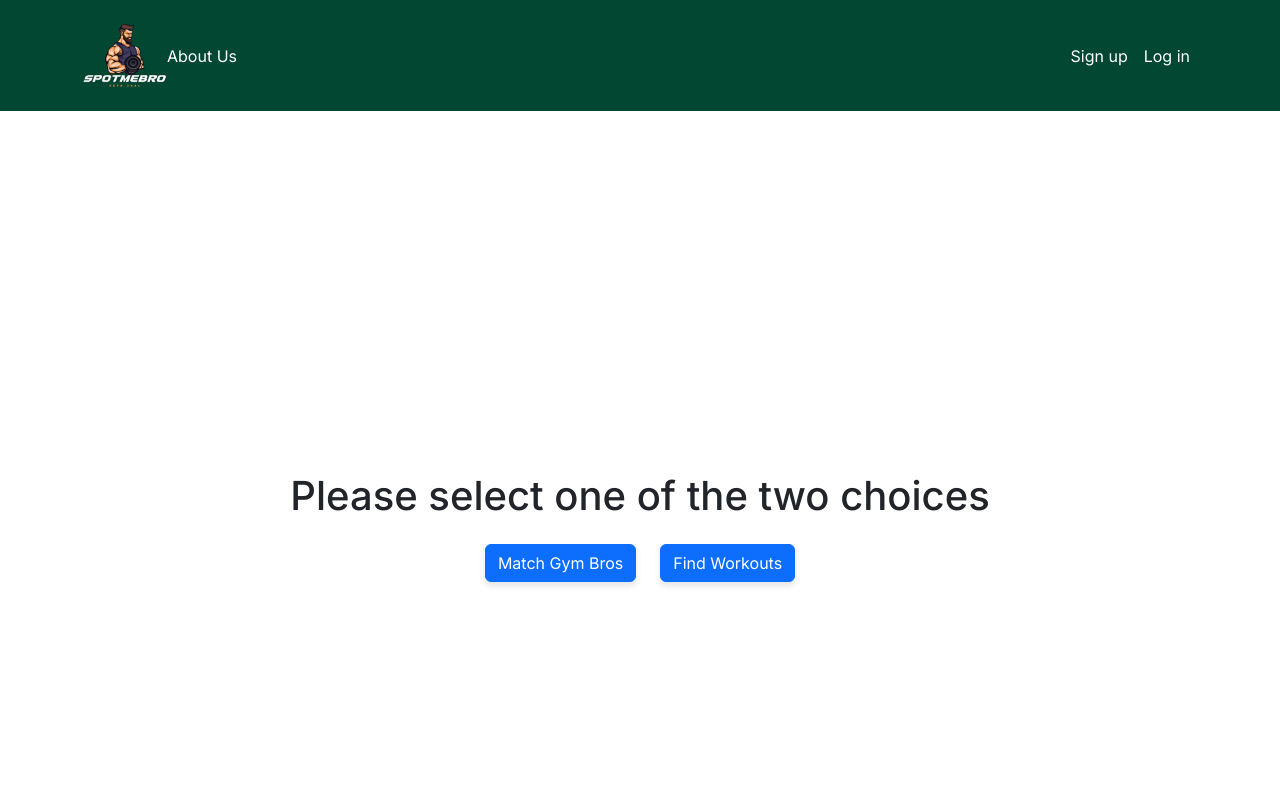
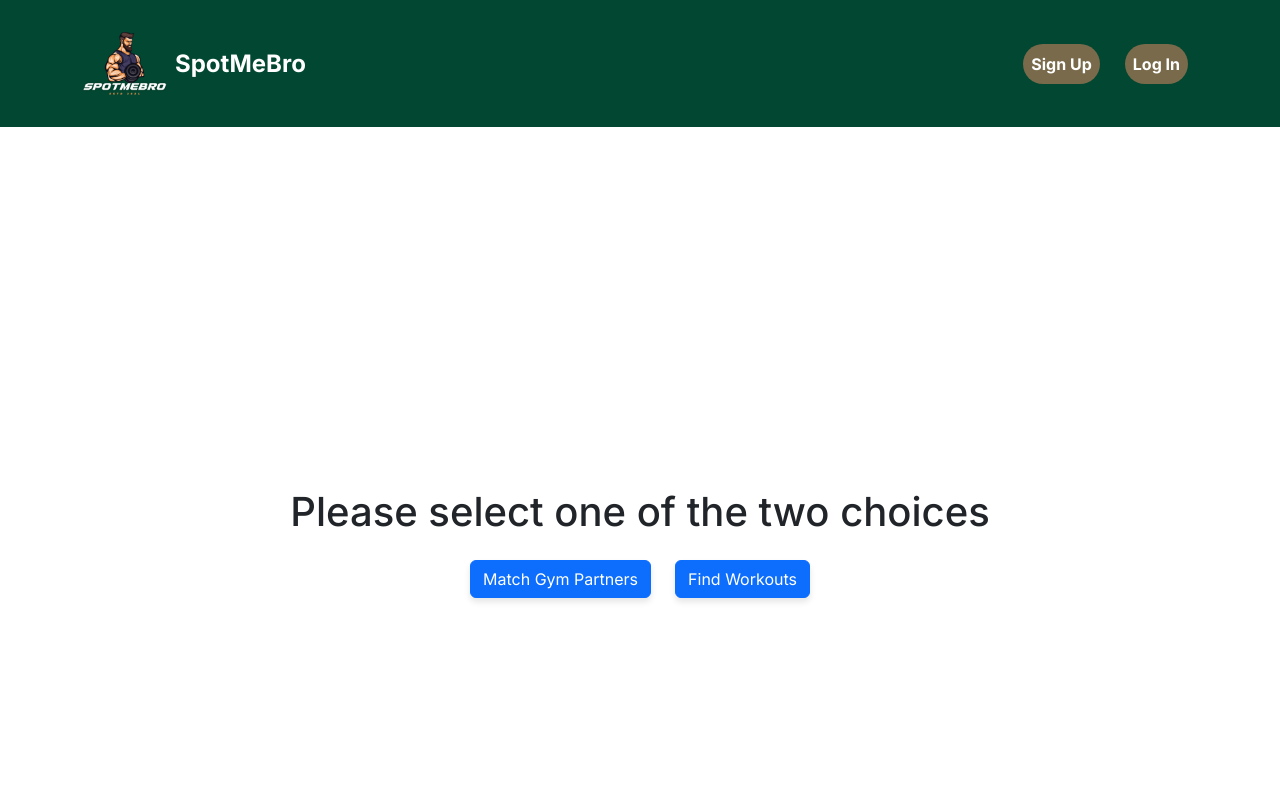
Before and after one commit to spot-me-bro/SpotMeBro-nextjs, a Next.js app: page /MatchOrFind in a window 1280 px wide. Shown: the top 800 px of the page. Built offline with nearby package versions, Linux system fonts and the light colour scheme; no server answers.

Commit message:
almost done with nav bar

```diff
--- a/src/app/FullWidthImage/page.tsx
+++ b/src/app/LandingPage/page.tsx
@@ -1,4 +1,4 @@
-import FullWidthImage from '@/components/FullWidthImage';
+import FullWidthImage from '@/components/LandingPage';
 import { Container } from 'react-bootstrap';
 
 const FullWidthImagePage = () => (
--- a/src/app/globals.css
+++ b/src/app/globals.css
@@ -14,29 +14,28 @@ body {
   flex-direction: column;
 }
 
-.custom-navbar {
-  background-color: #024731 !important; /* Custom background color */
-  color: white; /* Text color */
-  padding: 0.5rem 1rem; /* Ensures a visually balanced navbar */
-}
-
-.custom-navbar .nav-link {
-  color: white !important; /* Ensures nav links are white */
-}
 
 .full-page-image {
 	width: 100vw;
-	height: 77.5vh; /* Adjust the height to your preference */
+	height: 77.5vh;
 	background-image: url('/homepage1.jpg'); /* Use your image here */
 	background-size: cover;
 	background-position: center;
 	background-repeat: no-repeat;
 	display: flex;
-	justify-content: flex-start;
 	align-items: center;
 	color: white; /* Text color */
   }
 
+  .cta-section {
+	background-color: #024731; /* Dark green background */
+	color: white;
+	padding: 50px 0;
+  }
+
+  .cta-section h2 {
+	margin-bottom: 20px;
+  }
   .about-us-container {
 	background-color: #f8f9fa; /* Light gray background */
 	padding: 3rem 0;
@@ -141,3 +140,95 @@ body {
   .card {
 	min-height: 250px;
   }
+
+  .card-title {
+	text-decoration: underline;
+  }
+
+  .see-through-card {
+	background-color: rgba(52, 54, 53, 0.6); /* Black with 60% opacity */
+	border-radius: 15px; /* Smooth rounded corners */
+	box-shadow: 0 8px 24px rgba(0, 0, 0, 0.2); /* Slight shadow for depth */
+	color: white; /* Ensure text inside the card stays white */
+  }
+
+  .see-through-card h1 {
+	font-size: 2.5rem;
+  }
+
+  .see-through-card p {
+	font-size: 1.25rem;
+  }
+
+  .custom-navbar {
+	background-color: #024731 !important; /* Custom background color */
+	color: white; /* Text color */
+	padding: 0.5rem 1rem; /* Ensures a visually balanced navbar */
+  }
+
+  .custom-navbar .nav-link {
+	color: white !important; /* Ensures nav links are white */
+  }
+  .custom-navbar .navbar-brand {
+	display: flex;
+	align-items: center;
+  }
+
+  .custom-navbar .brand-name {
+	font-size: 1.5rem;
+	font-weight: 700;
+	color: white;
+	text-decoration: none;
+	cursor: pointer;
+  }
+
+  .custom-navbar .brand-name:hover {
+	color: #796a4b; /* Slight hover effect */
+  }
+
+  .custom-navbar .nav-link {
+	color: white;
+	font-size: 1rem;
+	font-weight: 500;
+	padding: 10px 15px;
+	margin-right: 10px;
+	text-transform: capitalize;
+  }
+
+  .custom-navbar .nav-link:hover {
+	color: #796a4b; /* Add hover color change */
+  }
+
+  .custom-navbar .sign-up {
+	background-color: #796a4b; /* Yellow/Orange Button */
+	color: white !important;
+	padding: 8px 20px;
+	border-radius: 20px;
+	font-weight: bold;
+  }
+
+  .custom-navbar .log-in {
+	background-color: #796a4b; /* Yellow/Orange Button */
+	color: white !important;
+	padding: 8px 20px;
+	border-radius: 20px;
+	font-weight: bold;
+	margin-left: 15px;
+  }
+
+  .custom-navbar .workout-type {
+	color: #796a4b;
+	font-weight: 500;
+  }
+
+  .custom-navbar .navbar-toggler {
+	border-color: white;
+  }
+
+  .custom-navbar .navbar-toggler-icon {
+	background-color: white;
+  }
+
+  .navbar-collapse {
+	justify-content: space-between;
+  }
--- a/src/app/page.tsx
+++ b/src/app/page.tsx
@@ -1,4 +1,4 @@
-import FullWidthImage from '@/components/FullWidthImage';
+import FullWidthImage from '@/components/LandingPage';
 import { Container } from 'react-bootstrap';
 import './globals.css';
 
--- a/src/components/ListWorkouts.tsx
+++ b/src/components/ListWorkouts.tsx
@@ -37,7 +37,7 @@ const ListWorkouts: React.FC<ListWorkoutsProps> = ({ workouts }) => {
       {/* Dropdown to filter workouts */}
       <div className="d-flex justify-content-center my-4">
         <Dropdown onSelect={handleSelect}>
-          <DropdownButton variant="outline-dark" title={selectedType || 'Select workout type'}>
+          <DropdownButton variant="outline-dark" title={selectedType || 'Select Workout'}>
             <Dropdown.Item eventKey="Push">Push</Dropdown.Item>
             <Dropdown.Item eventKey="Pull">Pull</Dropdown.Item>
             <Dropdown.Item eventKey="Legs">Legs</Dropdown.Item>
--- a/src/components/MatchOrFind.tsx
+++ b/src/components/MatchOrFind.tsx
@@ -9,7 +9,7 @@ const MatchOrFind: React.FC = () => (
     <Row className="justify-content-center">
       <Col xs="auto">
         <Button href="/list_partners" className="match-or-find-button">
-          Match Gym Bros
+          Match Gym Partners
         </Button>
       </Col>
       <Col xs="auto">
--- a/src/components/Navbar.tsx
+++ b/src/components/Navbar.tsx
@@ -1,6 +1,3 @@
-/* eslint-disable react/prop-types */
-/* eslint-disable react/jsx-indent, @typescript-eslint/indent */
-
 'use client';
 
 import { WorkoutType } from '@prisma/client';
@@ -9,16 +6,14 @@ import { usePathname } from 'next/navigation';
 import { Container, Nav, Navbar, NavDropdown, Image } from 'react-bootstrap';
 import { BoxArrowRight } from 'react-bootstrap-icons';
 
-// Tells the NavBar what props it is reciving and what type they are
-// In our case we are saying it will take either a workout type or nothing
-// We need this in case the current user doesnt have a profile (like an admin)
+// Tells the NavBar what props it is receiving and what type they are
 interface NavBarProps {
   profile: {
     type: WorkoutType;
   } | null;
 }
 
-// Helper function used to go from workout type to the a string value to be displayed
+// Helper function to convert workout type to a string
 function converter(type: WorkoutType | undefined): string {
   if (type === undefined) {
     return 'admin';
@@ -32,6 +27,7 @@ function converter(type: WorkoutType | undefined): string {
     default: return 'admin';
   }
 }
+
 const NavBar: React.FC<NavBarProps> = ({ profile }) => {
   const { data: session } = useSession();
   const currentUser = session?.user?.email;
@@ -40,81 +36,56 @@ const NavBar: React.FC<NavBarProps> = ({ profile }) => {
   const pathName = usePathname();
 
   return (
-    <Navbar className="custom-navbar" expand="lg">
+    <Navbar className="custom-navbar py-3" expand="lg">
       <Container>
-        <Navbar.Brand href="/" className="mx-auto">
+        <Navbar.Brand href="/" className="d-flex align-items-center">
           <Image
             src="/newlogo.png"
             alt="SpotMeBro Logo"
             height={85}
+            className="me-2"
           />
+          <span className="brand-name">SpotMeBro</span>
         </Navbar.Brand>
-        <Nav.Link href="/about" id="about-nav" active={pathName === '/about'}>
-           About Us
-        </Nav.Link>
+
         <Navbar.Toggle aria-controls="basic-navbar-nav" />
         <Navbar.Collapse id="basic-navbar-nav">
-          <Nav className="me-auto justify-content-start">
+          <Nav className="ms-auto me-auto">
             {currentUser
-              ? [
-                  <Nav.Link id="list-stuff-nav" href="/list_partners" key="list" active={pathName === '/list_partners'}>
-                    List Partners
-                  </Nav.Link>,
-                  <Nav.Link
-                    id="workout-dropdown-nav"
-                    href="/WorkoutDropdown"
-                    key="workoutdropdown"
-                    active={pathName === '/workoutdropdown'}
-                  >
-                    Select a Workout
-                  </Nav.Link>,
-                  <Nav.Link
-                    id="match-or-find-nav"
-                    href="/MatchOrFind"
-                    active={pathName === '/matchorfind'}
-                  >
-                    Match or Find
-                  </Nav.Link>,
-                  <Nav.Link href="/ListWorkouts">Workouts</Nav.Link>,
-                ]
-              : ''}
-            {currentUser && role === 'ADMIN' ? (
-              <Nav.Link id="admin-stuff-nav" href="/admin" key="admin" active={pathName === '/admin'}>
-                Admin
-              </Nav.Link>
-            ) : (
-              ''
+              ? (
+                <>
+                  <Nav.Link href="/list_partners" active={pathName === '/list_partners'}>List Partners</Nav.Link>
+                  <Nav.Link href="/WorkoutDropdown" active={pathName === '/workoutdropdown'}>Select a Workout</Nav.Link>
+                  <Nav.Link href="/MatchOrFind" active={pathName === '/matchorfind'}>Match or Find</Nav.Link>
+                  <Nav.Link href="/ListWorkouts" active={pathName === '/listworkouts'}>Workouts</Nav.Link>
+                  {currentUser && role === 'ADMIN' && (
+                    <Nav.Link href="/admin" active={pathName === '/admin'}>Admin</Nav.Link>
                   )}
+                </>
+              )
+              : ''
+            }
           </Nav>
-          <Nav>
+
+          <Nav className="align-items-center">
             {session ? (
-              <Nav className="align-items-center">
-              <span id="list-stuff-nav" key="list" className="me-3">
+              <>
+                <span className="me-3 workout-type">
                   {`Current workout type: ${converter(profile?.type)}` || 'List Stuff'}
                 </span>
                 <NavDropdown id="login-dropdown" title={currentUser}>
-                <NavDropdown.Item id="login-dropdown-sign-out" href="/api/auth/signout">
-                  <BoxArrowRight />
+                  <NavDropdown.Item href="/api/auth/signout">
+                    <BoxArrowRight className="me-2" />
                     Sign Out
                   </NavDropdown.Item>
                 </NavDropdown>
-              </Nav>
+              </>
             ) : (
               <>
-                <Nav.Link id="sign-up" href="/auth/signup" className="circle-link">
-                  Sign up
-                </Nav.Link>
-                <Nav.Link id="log-in" href="/auth/signin" className="circle-link">
-                  Log in
-                </Nav.Link>
+                <Nav.Link className="sign-up" href="/auth/signup">Sign up</Nav.Link>
+                <Nav.Link className="log-in" href="/auth/signin">Log in</Nav.Link>
               </>
             )}
-            {pathName.startsWith('/admin') ? (
-            <span id="list-stuff-nav" key="list" className="me-3">
-            NavBar2
-            </span>
-          )
-          : ''}
           </Nav>
         </Navbar.Collapse>
       </Container>
```
Also changed, not shown: src/components/AboutUs.tsx (+7 -10 lines), src/components/FullWidthImage.tsx (deleted, +0 -15 lines), src/components/LandingPage.tsx (added, +33 -0 lines). Lines whose indentation alone changed are shown as unchanged.
